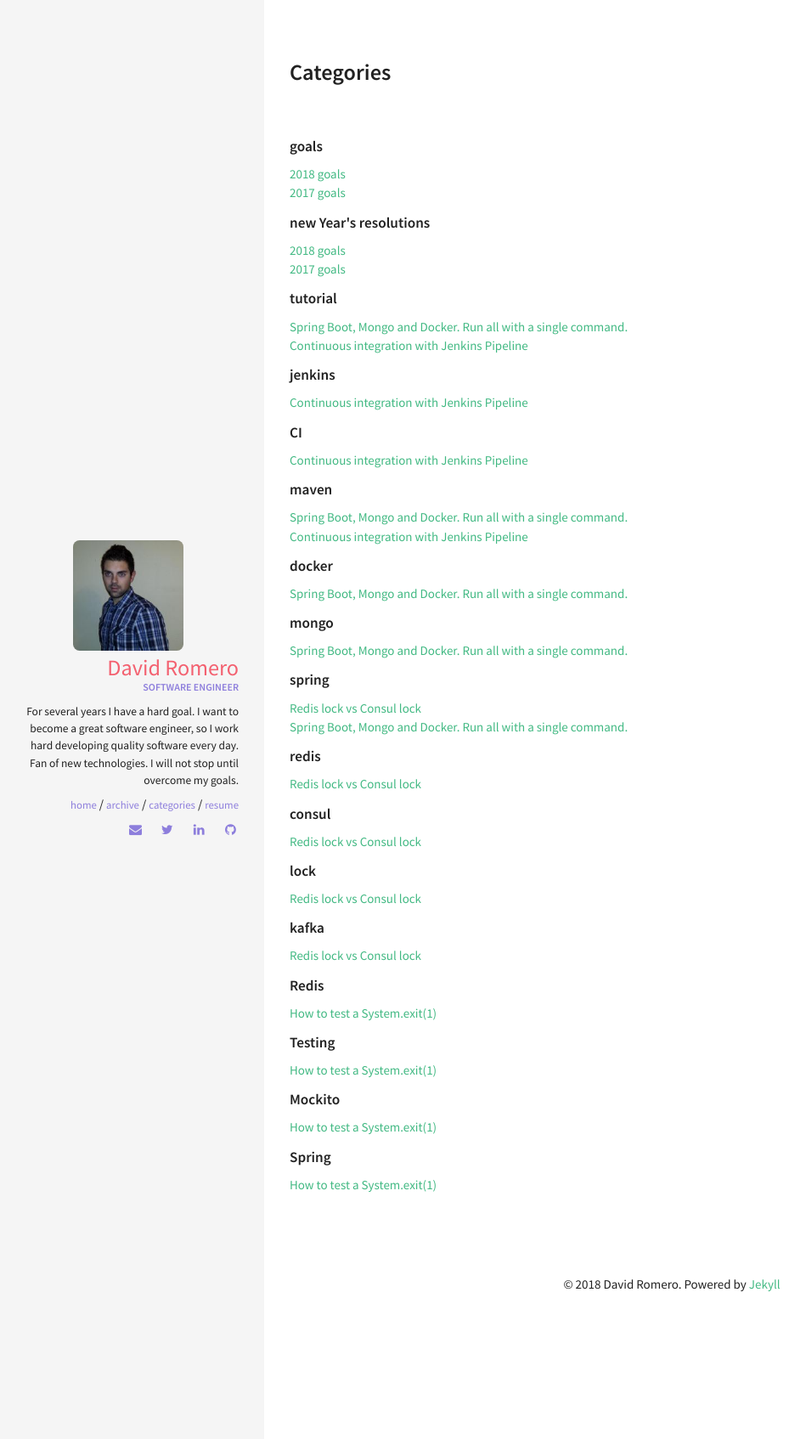
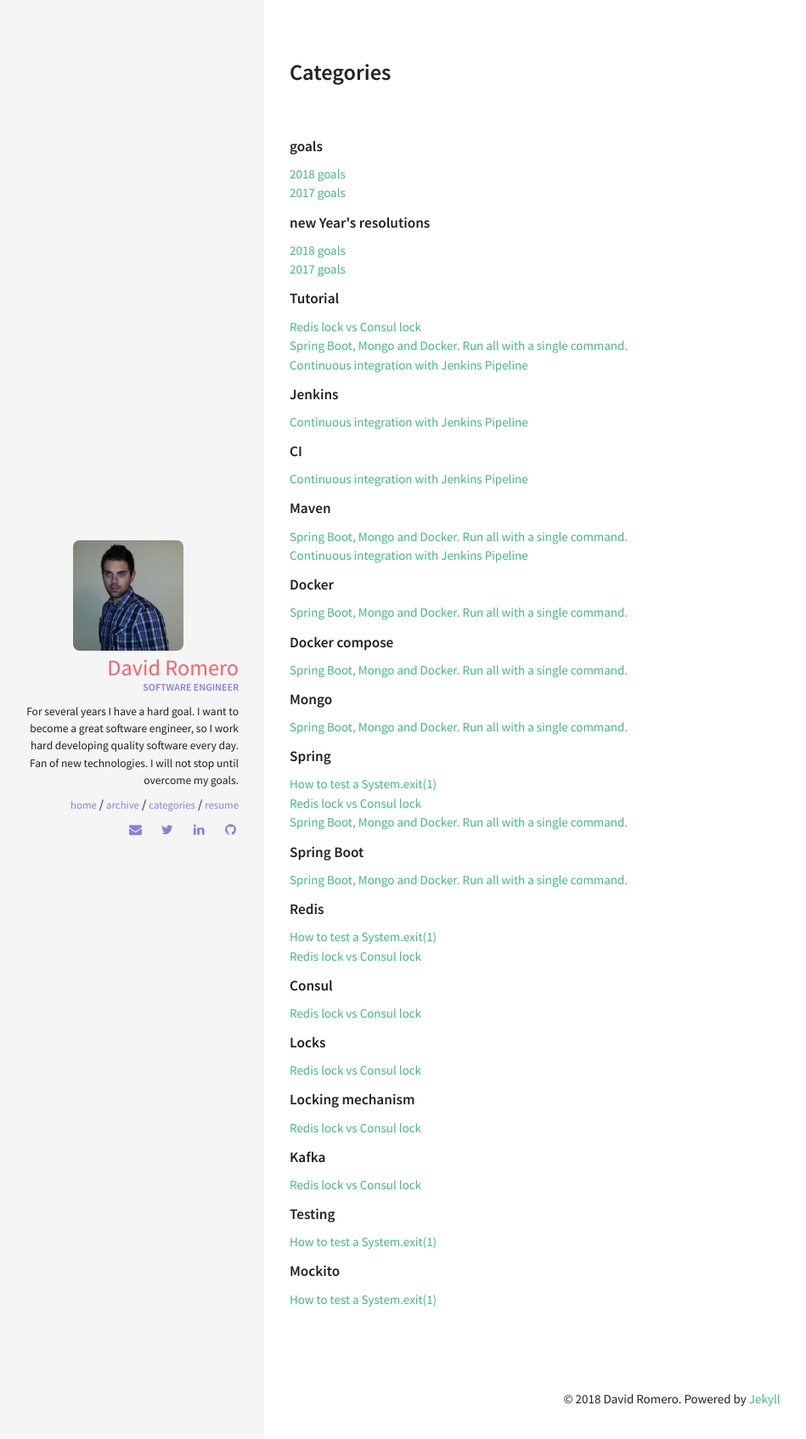
Before and after one commit to david-romero/david-romero.github.io, a Jekyll site: the page built from categories/index.html, in a window 1280 px wide. Shown: the top 1694 px of the page at 85% size, without its empty margins (9-958 px from the left). Built offline with Jekyll 4.4.1, drawn with Linux system fonts in a browser that asks for light colours.

Commit message:
Improved categories

```diff
--- a/_posts/2017-10-07-springboot-mongo-and-docker.run-all-with-a-single-command.md
+++ b/_posts/2017-10-07-springboot-mongo-and-docker.run-all-with-a-single-command.md
@@ -2,7 +2,7 @@
 layout: post
 title:  "Spring Boot, Mongo and Docker. Run all with a single command."
 date:   2017-10-07 15:00:00
-categories: [tutorial,maven,docker,mongo,spring]
+categories: [Tutorial,Maven,Docker,Docker compose,Mongo,Spring,Spring Boot]
 comments: true
 ---
 In this article, we’ll se how to run a spring boot application with mongo db and a mongo client with a single command. For this purpose, we must dockerize our application, the mongo database and the mongo client.
--- a/_posts/2018-02-27-consul-vs-redis-lock.md
+++ b/_posts/2018-02-27-consul-vs-redis-lock.md
@@ -2,7 +2,7 @@
 layout: post
 title:  "Redis lock vs Consul lock"
 date:   2018-02-27 12:00:00
-categories: [redis,consul,lock,kafka,spring]
+categories: [Redis,Consul,Locks,Locking mechanism,Kafka,Spring,Tutorial]
 comments: true
 ---
 
```
Also changed, not shown: _posts/2017-04-01-continous-integration-with-jenkins-pieline.md (+1 -1 lines).
